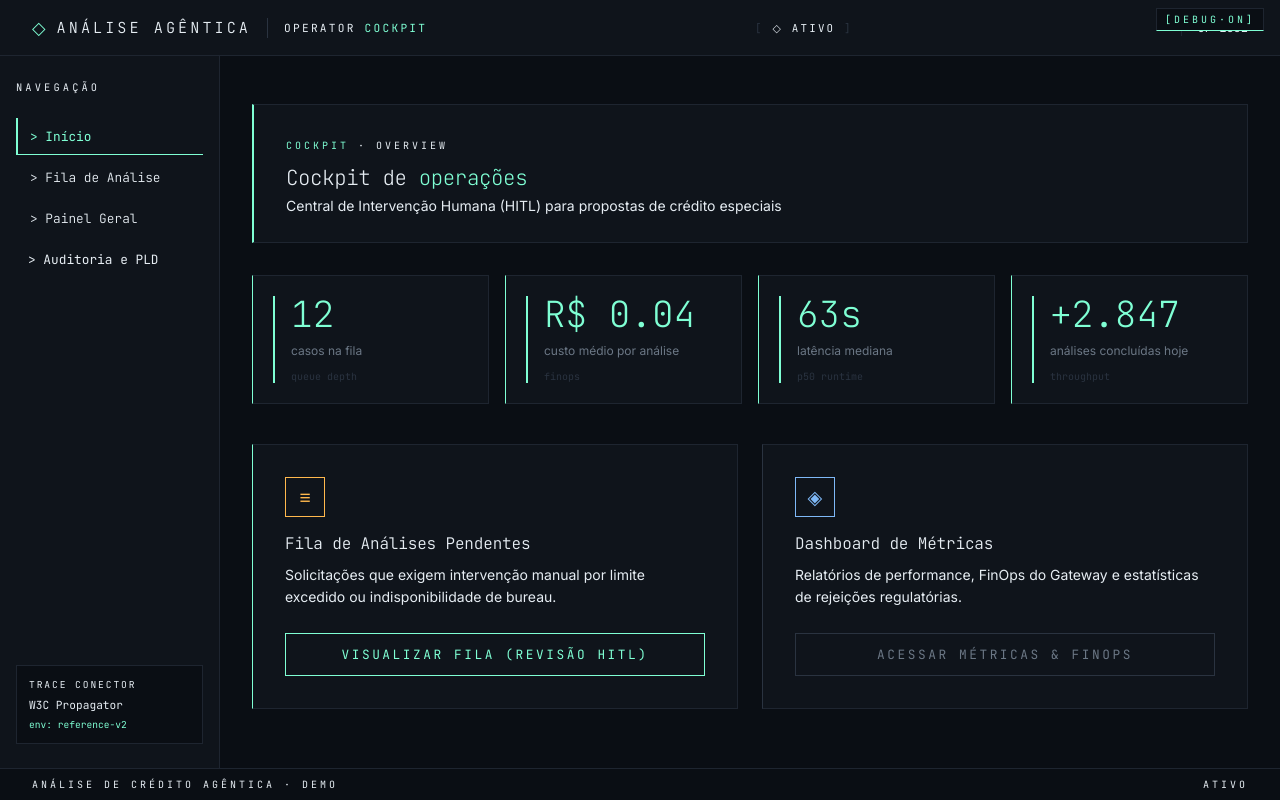
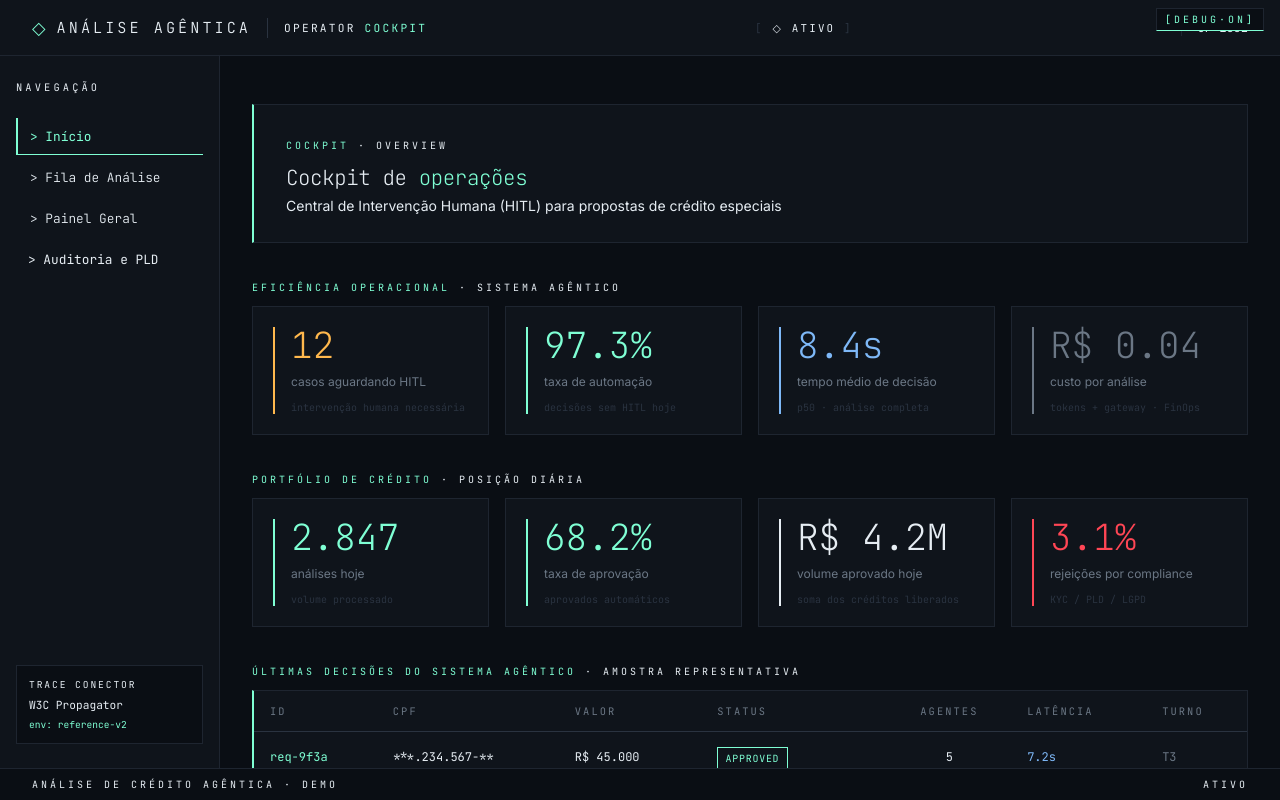
Before and after one commit to it0dan/credit-analysis-frontend, a Next.js app in the folder apps/operator/: page / in a window 1280 px wide. Built offline with nearby package versions, Linux system fonts and the light colour scheme; no server answers.

Commit message:
feat(operator): expand agentic banking dashboard
Ref: openspec/changes/auth-and-ux-fixes/tasks.md#19

```diff
--- a/apps/operator/app/page.tsx
+++ b/apps/operator/app/page.tsx
@@ -8,15 +8,36 @@ import { Stat } from '@repo/ui/stat';
 import { Card } from '@repo/ui/card';
 import { Tag } from '@repo/ui/tag';
 
+const systemStats = [
+  { value: '12', label: 'casos aguardando HITL', sub: 'intervenção humana necessária', color: 'var(--warn)' },
+  { value: '97.3%', label: 'taxa de automação', sub: 'decisões sem HITL hoje', color: 'var(--acc)' },
+  { value: '8.4s', label: 'tempo médio de decisão', sub: 'p50 · análise completa', color: 'var(--blue)' },
+  { value: 'R$ 0.04', label: 'custo por análise', sub: 'tokens + gateway · FinOps', color: 'var(--muted)' },
+];
+
+const portfolioStats = [
+  { value: '2.847', label: 'análises hoje', sub: 'volume processado', color: 'var(--acc)' },
+  { value: '68.2%', label: 'taxa de aprovação', sub: 'aprovados automáticos', color: 'var(--acc)' },
+  { value: 'R$ 4.2M', label: 'volume aprovado hoje', sub: 'soma dos créditos liberados', color: 'var(--text)' },
+  { value: '3.1%', label: 'rejeições por compliance', sub: 'KYC / PLD / LGPD', color: 'var(--alert)' },
+];
+
+const recentDecisions = [
+  { id: 'req-9f3a', cpf: '***.234.567-**', amount: 'R$ 45.000', status: 'approved', agents: 5, latency: '7.2s', turn: 'T3' },
+  { id: 'req-8b2c', cpf: '***.891.234-**', amount: 'R$ 120.000', status: 'hitl_required', agents: 4, latency: '6.8s', turn: 'T2' },
+  { id: 'req-7e1d', cpf: '***.567.890-**', amount: 'R$ 28.000', status: 'rejected', agents: 3, latency: '4.1s', turn: 'T2' },
+  { id: 'req-6d4e', cpf: '***.123.456-**', amount: 'R$ 15.000', status: 'approved', agents: 5, latency: '8.9s', turn: 'T3' },
+  { id: 'req-5c3f', cpf: '***.789.012-**', amount: 'R$ 75.000', status: 'hitl_required', agents: 4, latency: '5.3s', turn: 'T2' },
+] as const;
+
+const statusColor = {
+  approved: 'var(--acc)',
+  hitl_required: 'var(--warn)',
+  rejected: 'var(--alert)',
+} as const;
+
 export default function OperatorHome() {
   const auth = useAuth();
-
-  const stats: Array<{ label: string; value: string; sub: string }> = [
-    { label: 'casos na fila', value: '12', sub: 'queue depth' },
-    { label: 'custo médio por análise', value: 'R$ 0.04', sub: 'finops' },
-    { label: 'latência mediana', value: '63s', sub: 'p50 runtime' },
-    { label: 'análises concluídas hoje', value: '+2.847', sub: 'throughput' },
-  ];
 
   return (
     <CockpitLayout activeLink="home" portalType="operator" liveState="idle">
@@ -71,21 +92,67 @@ export default function OperatorHome() {
           )}
         </Card>
 
-        {/* Metric Cards */}
-        <div
-          style={{
-            display: 'grid',
-            gridTemplateColumns: 'repeat(auto-fit, minmax(220px, 1fr))',
-            gap: '1rem',
-            marginBottom: '2.5rem',
-          }}
-        >
-          {stats.map((stat, idx) => (
-            <Card key={idx} style={{ padding: '1.25rem', borderLeft: '1px solid var(--acc)' }}>
-              <Stat label={stat.label} value={stat.value} sub={stat.sub} />
-            </Card>
-          ))}
-        </div>
+        <section aria-labelledby="system-stats-title" style={{ marginBottom: '2rem' }}>
+          <div id="system-stats-title">
+            <Tag dim="sistema agêntico">eficiência operacional</Tag>
+          </div>
+          <div style={{ display: 'grid', gridTemplateColumns: 'repeat(auto-fit, minmax(220px, 1fr))', gap: '1rem' }}>
+            {systemStats.map((stat) => (
+              <Card key={stat.label} style={{ padding: '1.25rem' }}>
+                <Stat {...stat} />
+              </Card>
+            ))}
+          </div>
+        </section>
+
+        <section aria-labelledby="portfolio-stats-title" style={{ marginBottom: '2rem' }}>
+          <div id="portfolio-stats-title">
+            <Tag dim="posição diária">portfólio de crédito</Tag>
+          </div>
+          <div style={{ display: 'grid', gridTemplateColumns: 'repeat(auto-fit, minmax(220px, 1fr))', gap: '1rem' }}>
+            {portfolioStats.map((stat) => (
+              <Card key={stat.label} style={{ padding: '1.25rem' }}>
+                <Stat {...stat} />
+              </Card>
+            ))}
+          </div>
+        </section>
+
+        <section aria-labelledby="recent-decisions-title" style={{ marginBottom: '2.5rem' }}>
+          <div id="recent-decisions-title">
+            <Tag dim="amostra representativa">últimas decisões do sistema agêntico</Tag>
+          </div>
+          <Card style={{ overflowX: 'auto', borderLeft: '2px solid var(--acc)' }}>
+            <table style={{ width: '100%', minWidth: '780px', borderCollapse: 'collapse', fontFamily: 'var(--font-mono)' }}>
+              <thead>
+                <tr>
+                  {['ID', 'CPF', 'VALOR', 'STATUS', 'AGENTES', 'LATÊNCIA', 'TURNO'].map((heading) => (
+                    <th key={heading} scope="col" style={{ padding: '0.8rem 1rem', borderBottom: '1px solid var(--line2)', color: 'var(--muted)', fontSize: '0.65rem', fontWeight: 400, letterSpacing: 'var(--ls-label)', textAlign: heading === 'AGENTES' ? 'center' : 'left' }}>
+                      {heading}
+                    </th>
+                  ))}
+                </tr>
+              </thead>
+              <tbody>
+                {recentDecisions.map((decision) => (
+                  <tr key={decision.id}>
+                    <td style={{ padding: '0.85rem 1rem', borderBottom: '1px solid var(--line)', color: 'var(--acc)', fontSize: '0.75rem' }}>{decision.id}</td>
+                    <td style={{ padding: '0.85rem 1rem', borderBottom: '1px solid var(--line)', color: 'var(--text)', fontSize: '0.75rem' }}>{decision.cpf}</td>
+                    <td style={{ padding: '0.85rem 1rem', borderBottom: '1px solid var(--line)', color: 'var(--text)', fontSize: '0.75rem' }}>{decision.amount}</td>
+                    <td style={{ padding: '0.85rem 1rem', borderBottom: '1px solid var(--line)' }}>
+                      <span style={{ display: 'inline-block', padding: '0.2rem 0.45rem', border: `1px solid ${statusColor[decision.status]}`, color: statusColor[decision.status], fontSize: '0.62rem', letterSpacing: '0.08em', textTransform: 'uppercase' }}>
+                        {decision.status}
+                      </span>
+                    </td>
+                    <td style={{ padding: '0.85rem 1rem', borderBottom: '1px solid var(--line)', color: 'var(--text)', fontSize: '0.75rem', textAlign: 'center' }}>{decision.agents}</td>
+                    <td style={{ padding: '0.85rem 1rem', borderBottom: '1px solid var(--line)', color: 'var(--blue)', fontSize: '0.75rem' }}>{decision.latency}</td>
+                    <td style={{ padding: '0.85rem 1rem', borderBottom: '1px solid var(--line)', color: 'var(--muted)', fontSize: '0.75rem' }}>{decision.turn}</td>
+                  </tr>
+                ))}
+              </tbody>
+            </table>
+          </Card>
+        </section>
 
         {/* Main Actions */}
         <div
```
Also changed, not shown: 1 other file (tests, documents, lock files or other folders).
